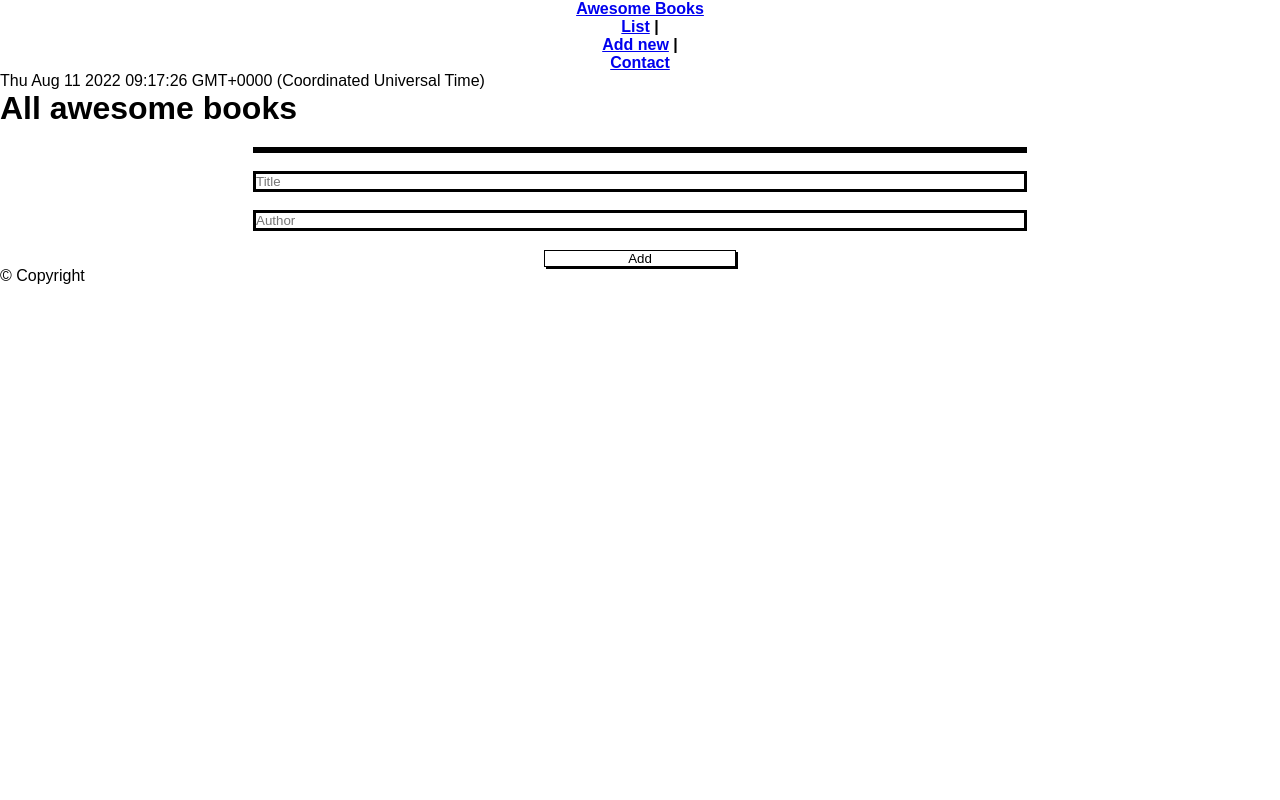
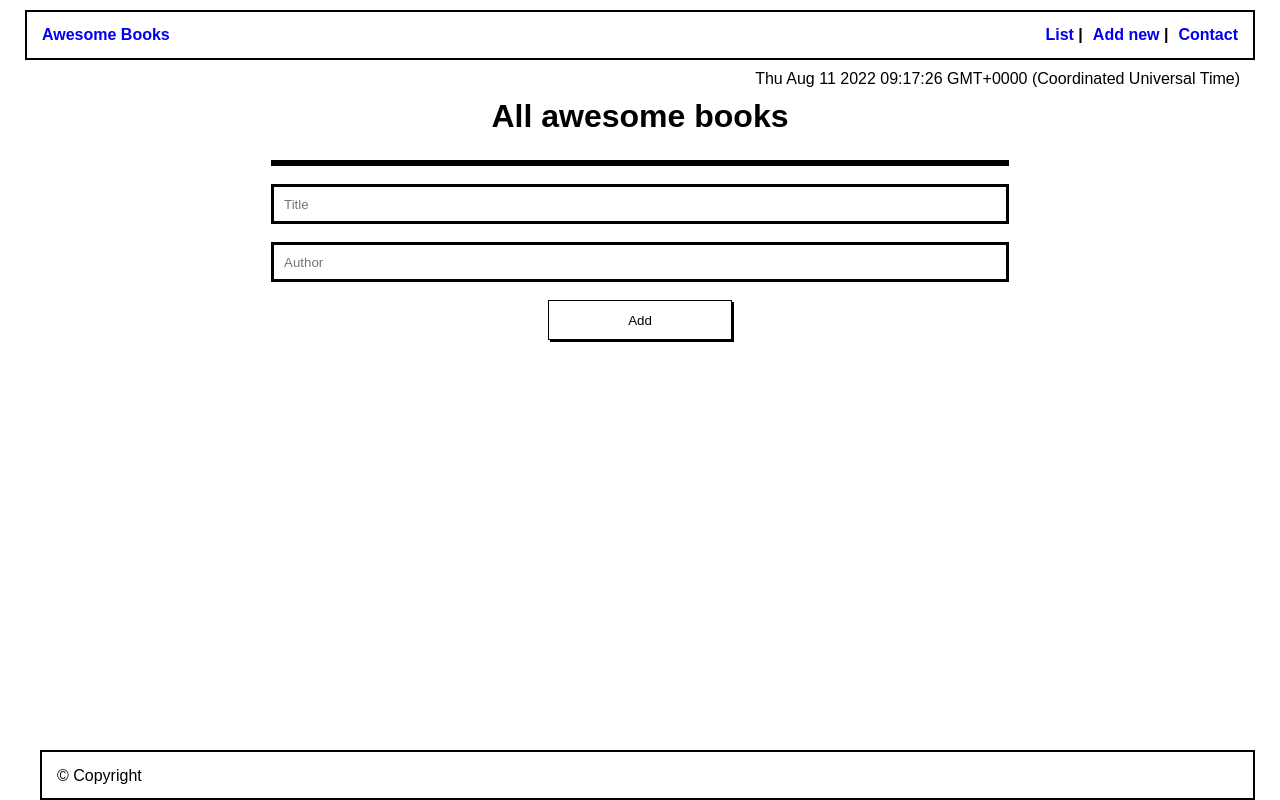
Before and after one commit to belmeetmule/awesome-books, a website: page index.html in a window 1280 px wide. Drawn offline with Linux system fonts and the light colour scheme.

Commit message:
add style to all pages

```diff
--- a/index.css
+++ b/index.css
@@ -2,6 +2,11 @@
   margin: 0;
   padding: 0;
   font-family: sans-serif;
+  box-sizing: border-box;
+}
+
+body{
+  margin: 10px 25px;
 }
 
 header {
@@ -9,14 +14,47 @@ header {
   text-align: center;
 }
 
+header .nav-bar{
+  display: flex;
+  justify-content: space-between;
+  align-items: center;
+  border: 2px solid #000;
+  height: 50px;
+}
+
+header .nav-bar .logo{
+  text-decoration: none;
+  margin-left: 15px;
+}
+
+header .nav-bar .menu{
+  list-style: none;
+  display: flex;
+  gap:10px;
+  margin-right: 15px;
+}
+
+header .nav-bar .menu li .menu-item{
+  text-decoration: none;
+}
+
+.date-time{
+  text-align: right;
+  float:right;
+  margin: 10px 15px;
+}
+
 h1 {
-  margin-bottom: 20px;
+  margin: 25px auto;
+  clear: both;
+  text-align: center;
 }
 
 .book-input {
   width: 100%;
   margin: 0 auto;
   text-align: center;
+  height: 40px;
 }
 
 .title,
@@ -25,6 +63,13 @@ h1 {
   margin: 0 auto;
   width: 60%;
   border: 3px solid #000;
+}
+
+.title,
+.author,
+.btn{
+  height: 40px;
+  padding:10px;
 }
 
 .btn {
@@ -60,3 +105,21 @@ h1 {
   background-color: #d3d3d3;
   color: #000;
 }
+
+.foot{
+  position: fixed;
+  bottom: 0;
+  width: 100%;
+  background-color: #fff;
+  color: #000;
+  padding-left: 15px;
+  padding-right: 25px;
+}
+
+.foot p{
+  border: 2px solid #000;
+  height: 50px;
+  padding-top: 15px;
+  padding-left: 15px;
+  margin-right: 25px;
+}
```
